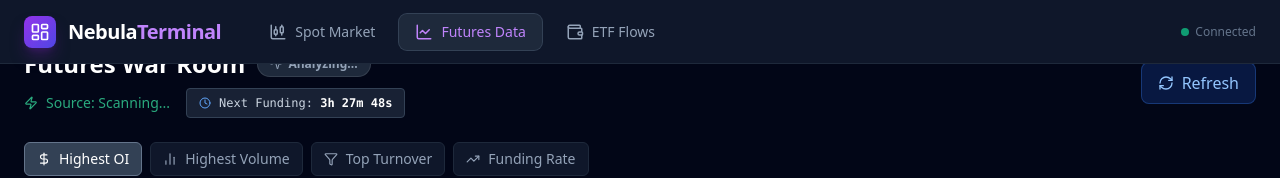
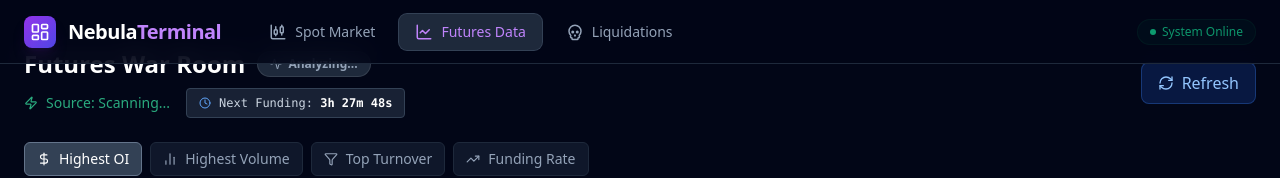
Before and after one commit to Karol0328/nebula, a React (Vite) app: page / in a window 1280 px wide. Shown: the top 178 px of the page. Built offline with nearby package versions, Linux system fonts and the light colour scheme; no server answers.

Commit message:
Update Navigation.tsx

```diff
--- a/components/Navigation.tsx
+++ b/components/Navigation.tsx
@@ -1,5 +1,5 @@
 import React from 'react';
-import { LayoutDashboard, LineChart, CandlestickChart, Wallet } from 'lucide-react';
+import { LayoutDashboard, LineChart, CandlestickChart, Skull } from 'lucide-react';
 import { MarketTab } from '../types';
 
 interface NavigationProps {
@@ -11,13 +11,15 @@ export const Navigation: React.FC<NavigationProps> = ({ activeTab, onTabChange }
   const navItems = [
     { id: MarketTab.SPOT, label: 'Spot Market', icon: CandlestickChart },
     { id: MarketTab.FUTURES, label: 'Futures Data', icon: LineChart },
-    { id: MarketTab.ETF, label: 'ETF Flows', icon: Wallet },
+    // 這裡改成新的 LIQUIDATION，並使用 Skull 圖示
+    { id: MarketTab.LIQUIDATION, label: 'Liquidations', icon: Skull },
   ];
 
   return (
-    <nav className="fixed top-0 left-0 right-0 h-16 bg-slate-900 border-b border-slate-800 z-50 flex items-center px-4 md:px-6">
+    <nav className="fixed top-0 left-0 right-0 h-16 bg-slate-950/80 backdrop-blur-md border-b border-slate-800 z-50 flex items-center px-4 md:px-6">
+      {/* Logo 區域 */}
       <div className="flex items-center gap-3 mr-8">
-        <div className="w-8 h-8 bg-gradient-to-br from-purple-600 to-indigo-600 rounded-lg flex items-center justify-center shadow-lg shadow-purple-900/50">
+        <div className="w-8 h-8 bg-gradient-to-br from-purple-600 to-indigo-600 rounded-lg flex items-center justify-center shadow-lg shadow-purple-900/20">
           <LayoutDashboard className="text-white w-5 h-5" />
         </div>
         <h1 className="text-xl font-bold tracking-tight text-white hidden md:block">
@@ -25,19 +27,36 @@ export const Navigation: React.FC<NavigationProps> = ({ activeTab, onTabChange }
         </h1>
       </div>
 
+      {/* 導覽按鈕區域 */}
       <div className="flex gap-1 md:gap-2">
         {navItems.map((item) => {
           const Icon = item.icon;
           const isActive = activeTab === item.id;
+
+          // 特別判斷：如果是「爆倉」頁籤，選中時顯示紅色；其他顯示原本的紫色
+          const isLiquidation = item.id === MarketTab.LIQUIDATION;
+
+          let activeClass = '';
+          if (isActive) {
+            if (isLiquidation) {
+              // 爆倉頁籤的選中樣式 (紅色系)
+              activeClass = 'bg-rose-900/20 text-rose-200 shadow-sm ring-1 ring-rose-900/50';
+            } else {
+              // 一般頁籤的選中樣式 (原本的紫色系)
+              activeClass = 'bg-slate-800 text-purple-400 shadow-sm ring-1 ring-slate-700';
+            }
+          } else {
+            // 未選中時的樣式
+            activeClass = isLiquidation
+              ? 'text-slate-400 hover:text-rose-400 hover:bg-rose-900/10' // 爆倉頁籤 hover 變紅
+              : 'text-slate-400 hover:text-slate-200 hover:bg-slate-800/50'; // 一般頁籤 hover 變白
+          }
+
           return (
             <button
               key={item.id}
               onClick={() => onTabChange(item.id)}
-              className={`flex items-center gap-2 px-4 py-2 rounded-lg text-sm font-medium transition-all duration-200
-                ${isActive
-                  ? 'bg-slate-800 text-purple-400 shadow-sm ring-1 ring-slate-700'
-                  : 'text-slate-400 hover:text-slate-200 hover:bg-slate-800/50'
-                }`}
+              className={`flex items-center gap-2 px-4 py-2 rounded-lg text-sm font-medium transition-all duration-200 ${activeClass}`}
             >
               <Icon size={18} />
               <span className="hidden sm:inline">{item.label}</span>
@@ -46,10 +65,11 @@ export const Navigation: React.FC<NavigationProps> = ({ activeTab, onTabChange }
         })}
       </div>
 
+      {/* 右側狀態指示燈 */}
       <div className="ml-auto flex items-center gap-4 text-xs text-slate-500">
-        <span className="flex items-center gap-1.5">
-          <span className="w-2 h-2 rounded-full bg-emerald-500 animate-pulse"></span>
-          Connected
+        <span className="flex items-center gap-1.5 px-3 py-1 bg-emerald-900/10 border border-emerald-900/20 rounded-full">
+          <span className="w-1.5 h-1.5 rounded-full bg-emerald-500 animate-pulse"></span>
+          <span className="text-emerald-500/80">System Online</span>
         </span>
       </div>
     </nav>
```
